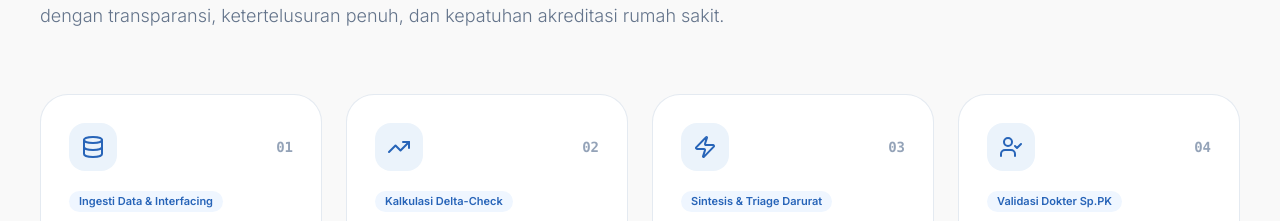
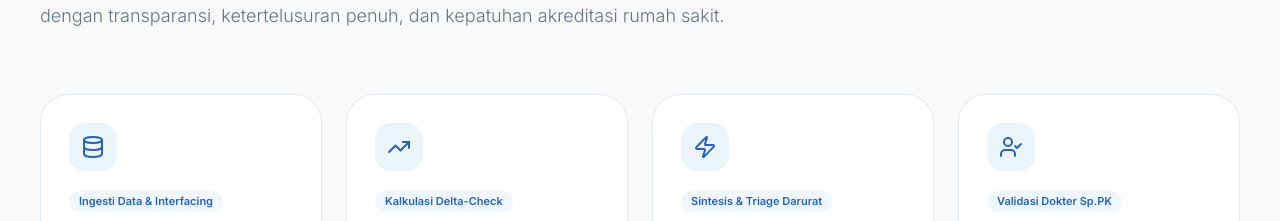
Before and after one commit to TBTBAgency/WebsiteDiagnova, a Next.js app: page /nova-ai in a window 1280 px wide. Shown: the part 2400-2621 px from the top of the page. Built offline with nearby package versions, Linux system fonts and the light colour scheme; no server answers.

Commit message:
style(nova-ai): remove step numbers from workflow pipeline cards

```diff
--- a/app/(marketing)/nova-ai/page.tsx
+++ b/app/(marketing)/nova-ai/page.tsx
@@ -988,13 +988,8 @@ export default function NovaAIPage() {
                   className="rounded-[28px] bg-white border border-slate-200/90 p-7 shadow-xs hover:border-blue-200/80 hover:shadow-sm transition-all duration-200 flex flex-col justify-between"
                 >
                   <div className="space-y-4">
-                    <div className="flex items-center justify-between">
-                      <div className="h-12 w-12 rounded-2xl bg-[#EBF3FB] text-[#2764B8] flex items-center justify-center shadow-xs">
-                        <IconComponent className="h-6 w-6" />
-                      </div>
-                      <span className="font-mono text-sm font-bold text-slate-400">
-                        {ws.step}
-                      </span>
+                    <div className="h-12 w-12 rounded-2xl bg-[#EBF3FB] text-[#2764B8] flex items-center justify-center shadow-xs">
+                      <IconComponent className="h-6 w-6" />
                     </div>
 
                     <div>
```
